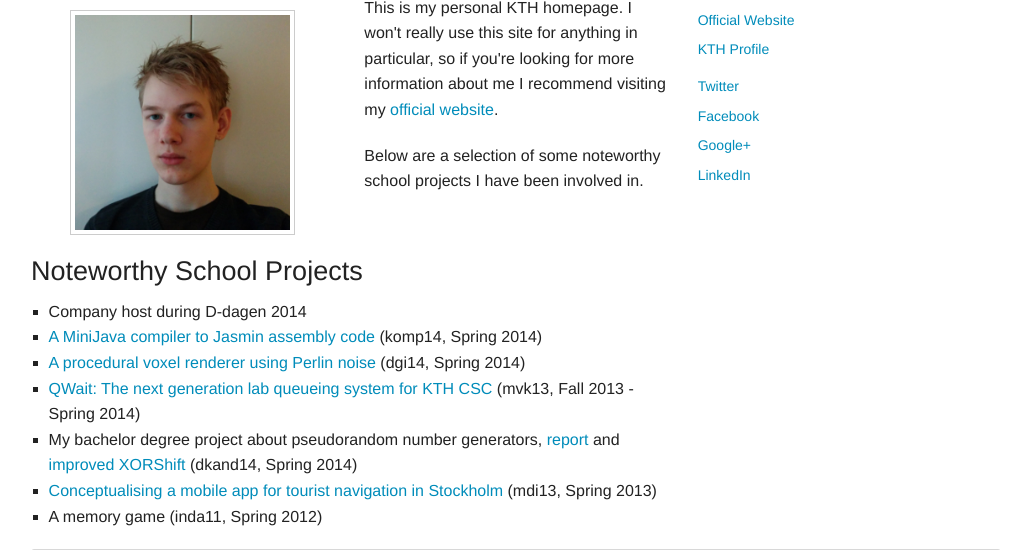
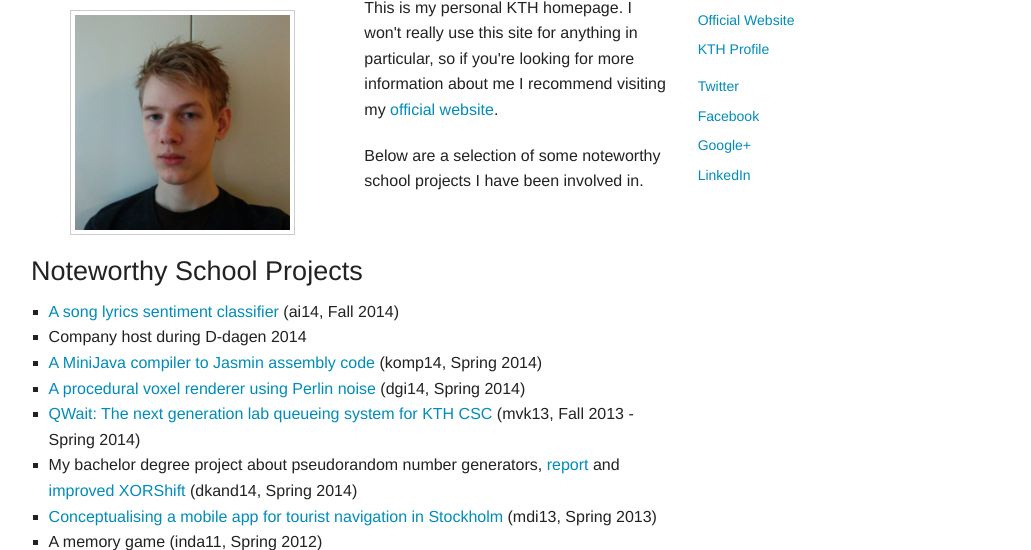
Before and after one commit to hlilje/kth-homepage, a PHP site: page / in a window 1280 px wide. Shown: the part 175-725 px from the top of the page, without its empty margins (124-1155 px from the left). Run offline with PHP 8.4, Linux system fonts and the light colour scheme.

Commit message:
Add project

```diff
--- a/index.php
+++ b/index.php
@@ -48,6 +48,7 @@
           <article>
             <h3>Noteworthy School Projects</h3>
             <ul class="square">
+              <li><a href="https://github.com/hlilje/songmood">A song lyrics sentiment classifier</a> (ai14, Fall 2014)</li>
               <li>Company host during D-dagen 2014</li>
               <li><a href="https://github.com/hlilje/komp14-compiler">A MiniJava compiler to Jasmin assembly code</a> (komp14, Spring 2014)</li>
               <li><a href="https://github.com/hlilje/dgi14-voxels">A procedural voxel renderer using Perlin noise</a> (dgi14, Spring 2014)</li>
```
